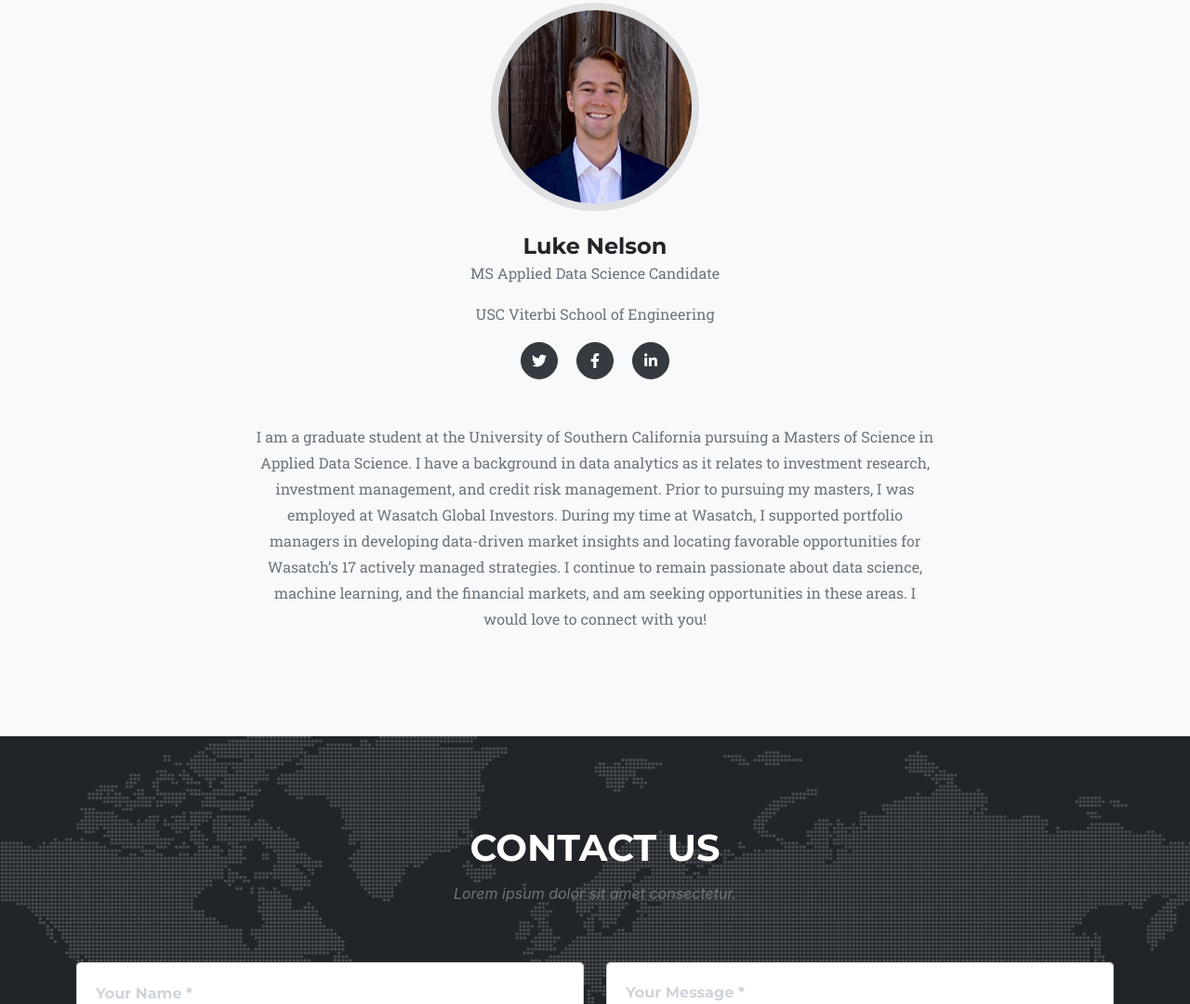
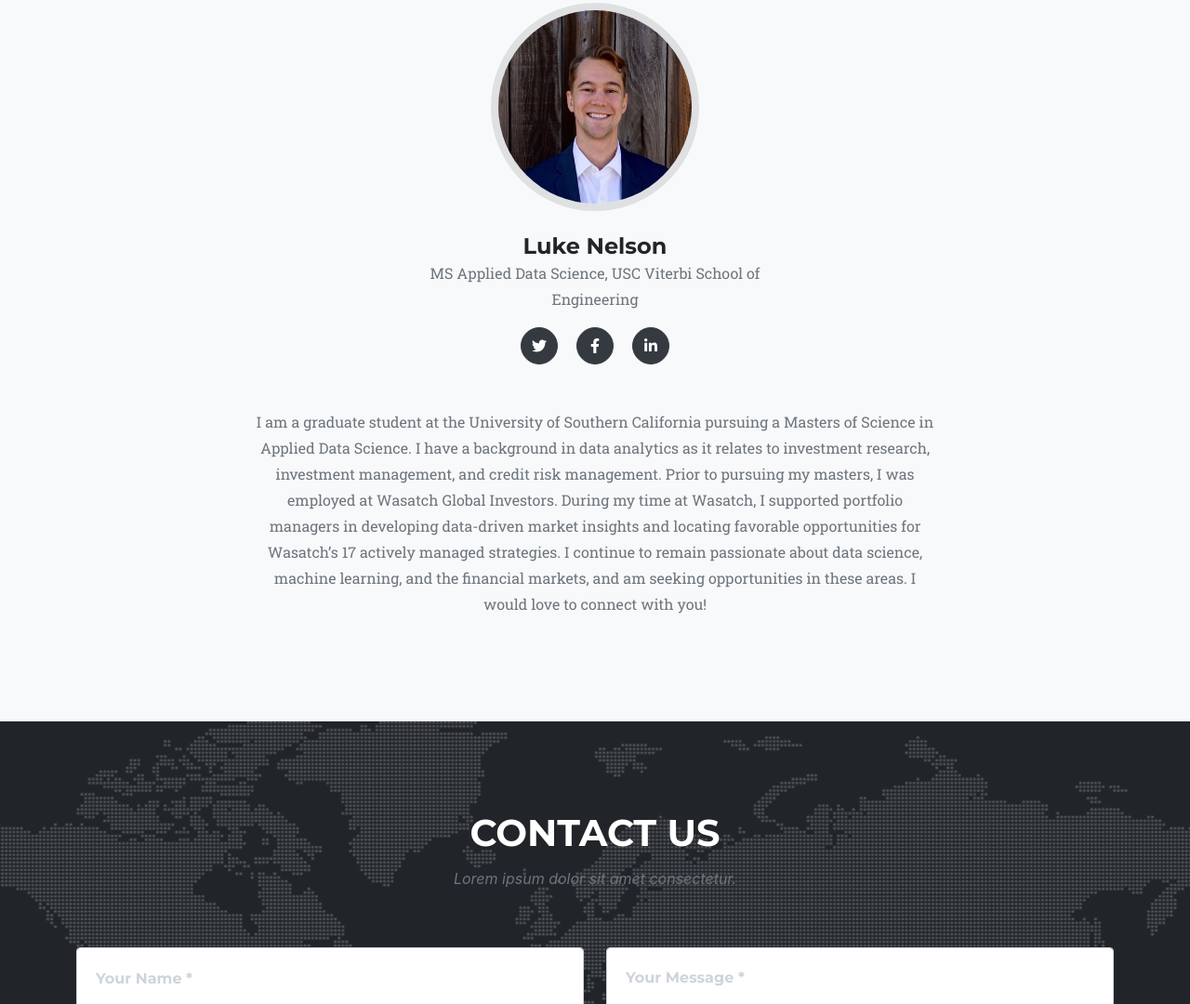
Before and after one commit to lukenels10/lukenels10.github.io, a plain HTML site: page index.html in a window 1280 px wide. Shown: the part 2098-3178 px from the top of the page at 93% size. Drawn offline with nearby package versions, Linux system fonts and the light colour scheme; a web font is replaced by a local one.

```diff
--- a/index.html
+++ b/index.html
@@ -152,8 +152,7 @@
                         <div class="team-member">
                             <img class="mx-auto rounded-circle" src="assets/img/team/luke.jpg" alt="" />
                             <h4>Luke Nelson</h4>
-                            <p class="text-muted">MS Applied Data Science Candidate</p>
-                            <p class="text-muted">USC Viterbi School of Engineering</p>
+                            <p class="text-muted">MS Applied Data Science, USC Viterbi School of Engineering</p>
                             <a class="btn btn-dark btn-social mx-2" href="#!"><i class="fab fa-twitter"></i></a>
                             <a class="btn btn-dark btn-social mx-2" href="#!"><i class="fab fa-facebook-f"></i></a>
                             <a class="btn btn-dark btn-social mx-2" href="#!"><i class="fab fa-linkedin-in"></i></a>
```
Also changed, not shown: assets/img/header-bg.jpg, assets/img/header-bg_OLD.jpg (added).
